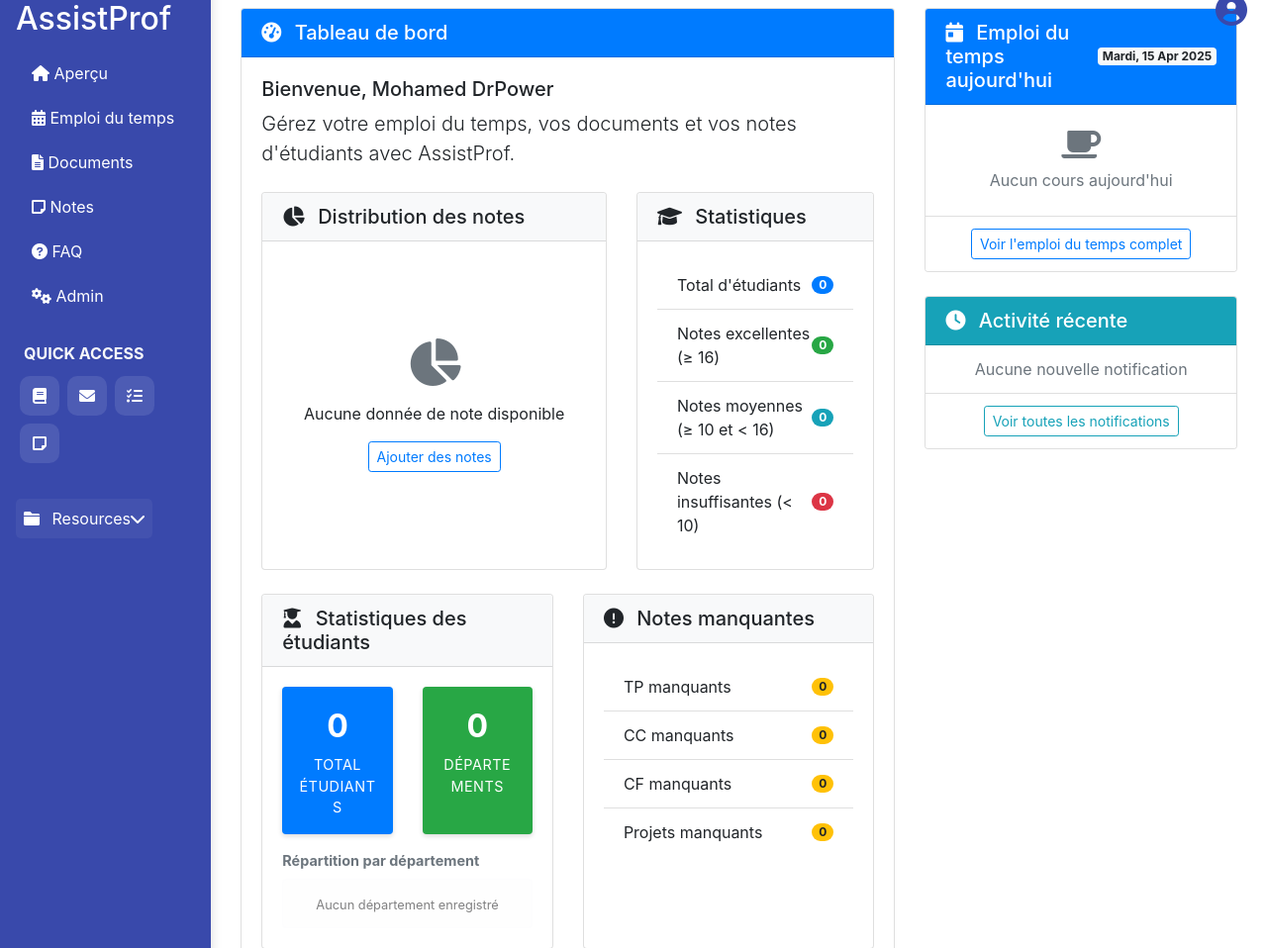
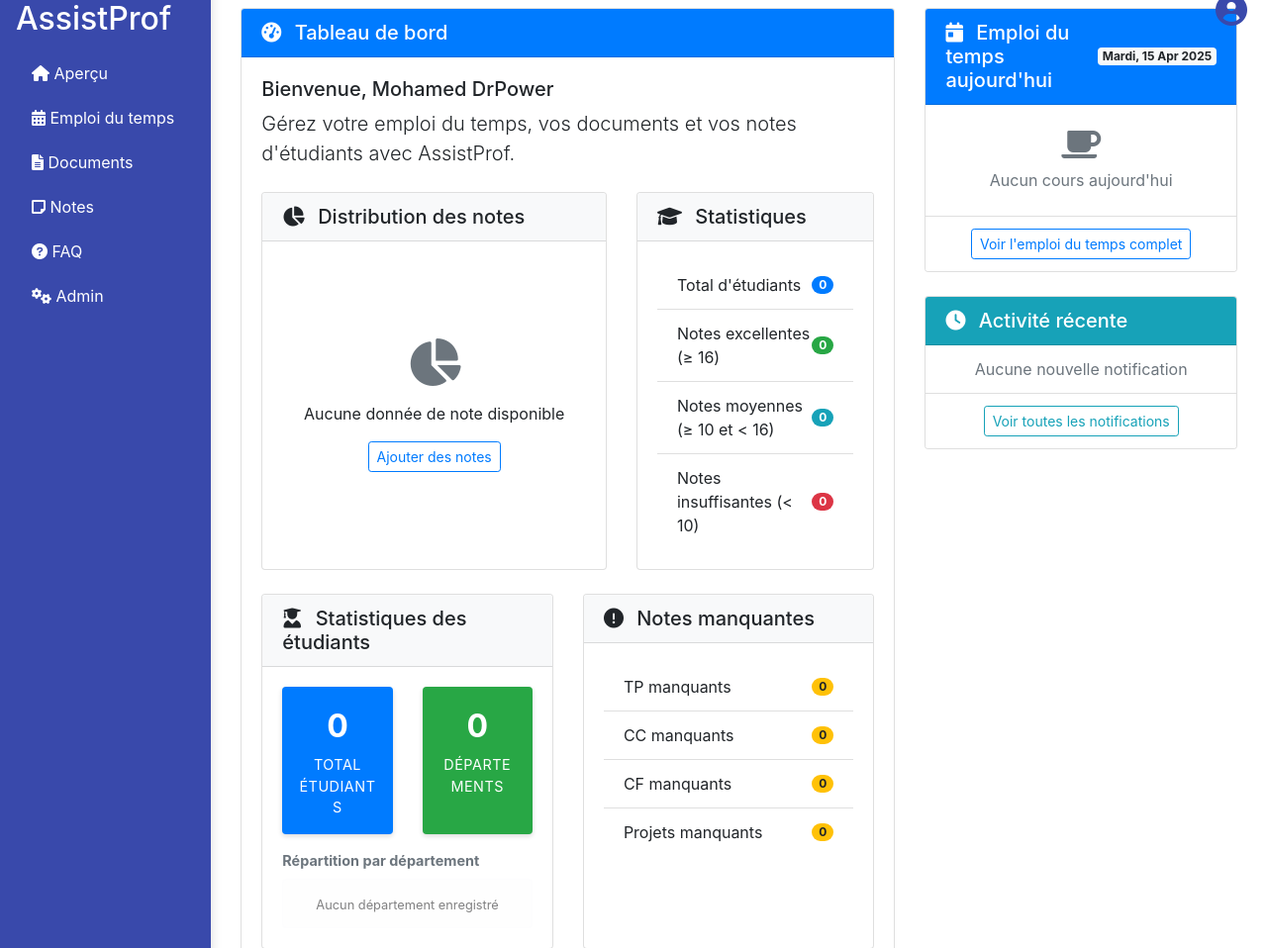
Before and after one commit to DrPower01/AssistProf, a Flask app: page /dashboard in a window 1280 px wide. Shown: the part 16-974 px from the top of the page at 99% size. Run offline with Flask 3, Linux system fonts and the light colour scheme; a user stored in the database is signed in; data comes from the database, SQL or seed files in the repository; data that the repository does not hold is empty; some libraries are stand-ins or nearby versions.

Commit message:
Changes to be committed: 	modified:   templates/base.html

```diff
--- a/templates/base.html
+++ b/templates/base.html
@@ -9,6 +9,7 @@
     <link rel="stylesheet" href="https://fonts.googleapis.com/css2?family=Roboto+Flex:wght@400;700&display=swap">
     <link rel="stylesheet" href="{{ url_for('static', filename='css/styles.css') }}">
     <link rel="stylesheet" href="{{ url_for('static', filename='css/custom.css') }}">
+    <link rel="stylesheet" href="https://cdn.jsdelivr.net/npm/bootstrap-icons@1.11.1/font/bootstrap-icons.css">
     <style>
         .bg-primary-dark {
             background-color: #3949ab; /* Deep indigo color */
@@ -51,7 +52,7 @@
                     <!-- Debug: Current role: {{ session.get('user_role') }} -->
                     {% if session.get('user_role') and session.get('user_role').lower() == 'admin' %}
                     <li class="nav-item">
-                        <a class="nav-link text-white" href="">
+                        <a class="nav-link text-white" href="/admin">
                             <i class="fas fa-cogs"></i> Admin
                         </a>
                     </li>
@@ -59,44 +60,10 @@
                 </ul>
 
                 <!-- Quick Access Tools -->
-                <div class="mt-4 mb-3">
-                    <h6 class="text-uppercase text-light font-weight-bold pl-2">Quick Access</h6>
-                    <div class="d-flex flex-wrap mt-2">
-                        <a href="/new-course" class="quick-tool-btn m-1" title="Create New Course">
-                            <i class="fas fa-book"></i>
-                        </a>
-                        <a href="/messages" class="quick-tool-btn m-1" title="Messages">
-                            <i class="fas fa-envelope"></i>
-                        </a>
-                        <a href="/tasks" class="quick-tool-btn m-1" title="Tasks">
-                            <i class="fas fa-tasks"></i>
-                        </a>
-                        <a href="/notes" class="quick-tool-btn m-1" title="Notes">
-                            <i class="fas fa-sticky-note"></i>
-                        </a>
-                    </div>
-                </div>
+
 
                 <!-- Collapsible Resources Section -->
-                <div class="mt-3">
-                    <p class="collapsible-header" data-toggle="collapse" data-target="#resourcesCollapse">
-                        <i class="fas fa-folder mr-2"></i> Resources
-                        <i class="fas fa-chevron-down float-right mt-1"></i>
-                    </p>
-                    <div class="collapse" id="resourcesCollapse">
-                        <div class="pl-3 small">
-                            <a href="/resources/documents" class="d-block mb-2 text-light">
-                                <i class="fas fa-file-alt mr-2"></i> Documents
-                            </a>
-                            <a href="/resources/links" class="d-block mb-2 text-light">
-                                <i class="fas fa-link mr-2"></i> Useful Links
-                            </a>
-                            <a href="/resources/templates" class="d-block mb-2 text-light">
-                                <i class="fas fa-file-code mr-2"></i> Templates
-                            </a>
-                        </div>
-                    </div>
-                </div>
+
             </div>
             <!-- Main content -->
             <div class="col-md-10 position-relative">
```
